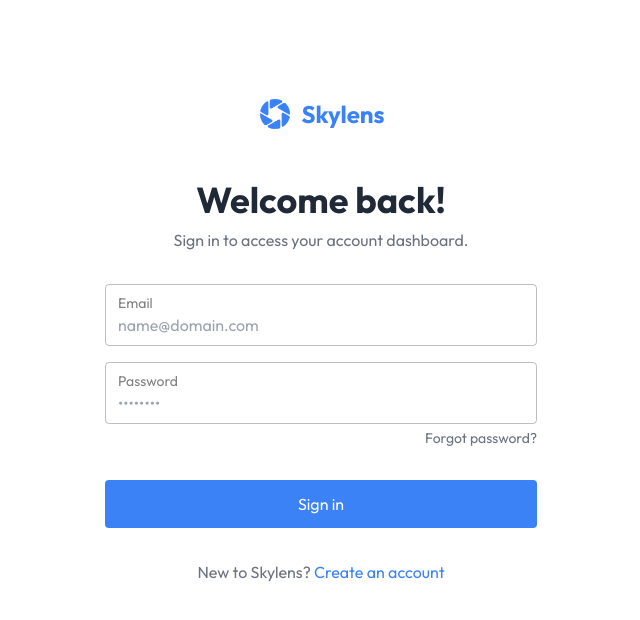
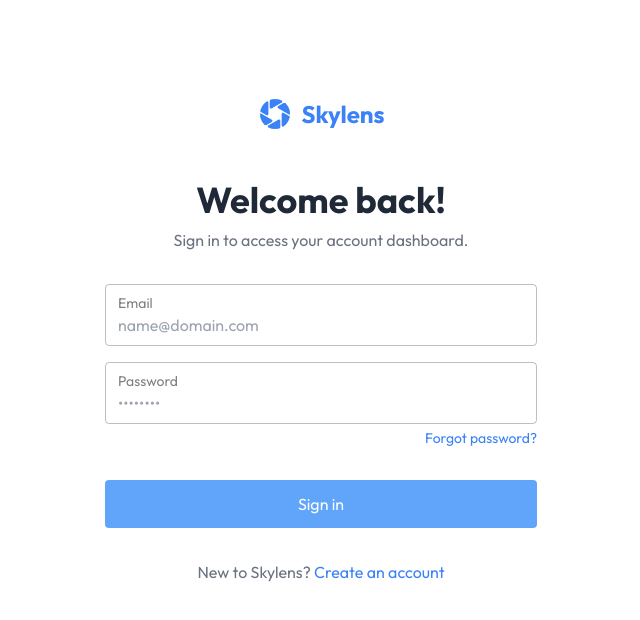
Before and after one commit to edwinkys/document-search, a SvelteKit app in the folder web/: page /sign-in in a window 1280 px wide. Shown: the top 620 px of the page, without its empty margins (319-959 px from the left). Built offline with nearby package versions, Linux system fonts and the light colour scheme.

Commit message:
feat(web): improve auth button ux and input validation

```diff
--- a/web/src/app.css
+++ b/web/src/app.css
@@ -38,13 +38,27 @@
     @apply text-blue-500;
   }
 
-  a:hover {
+  a:hover,
+  a:focus {
     @apply text-blue-600;
+  }
+
+  a:focus {
+    @apply outline-none underline;
+  }
+
+  button:disabled {
+    @apply cursor-not-allowed;
   }
 
   header {
     @apply flex flex-row items-center bg-white;
     height: 80px;
+  }
+
+  :focus {
+    @apply outline outline-2 outline-offset-2;
+    @apply outline-blue-500 rounded;
   }
 }
 
--- a/web/src/lib/components/fields/new-password.svelte
+++ b/web/src/lib/components/fields/new-password.svelte
@@ -20,6 +20,7 @@
     criteria.uppercase.met = /[A-Z]/.test(password)
     criteria.lowercase.met = /[a-z]/.test(password)
     criteria.numbers.met = /[0-9]/.test(password)
+    criteria = { ...criteria }
   }
 </script>
 
--- a/web/src/lib/components/utils/button.svelte
+++ b/web/src/lib/components/utils/button.svelte
@@ -2,14 +2,10 @@
   export let content: string
   export let type: "primary" | "secondary" = "primary"
   export let action: () => void = () => {}
-
-  const buttonType = {
-    primary: "bg-blue-500 text-white hover:bg-blue-600",
-    secondary: "text-blue-500 border border-blue-500"
-  }
+  export let disabled: boolean = false
 </script>
 
-<button class="button-container space-x-2 {buttonType[type]}" on:click={action}>
+<button class="button-container {type} space-x-2" on:click={action} {disabled}>
   {content}
 </button>
 
@@ -18,4 +14,20 @@
     @apply flex flex-row items-center justify-center;
     @apply px-6 py-3 rounded w-full;
   }
+
+  .button-container.primary {
+    @apply bg-blue-500 text-white;
+  }
+
+  .button-container.primary:hover {
+    @apply bg-blue-600;
+  }
+
+  .button-container.primary:disabled {
+    @apply bg-blue-400;
+  }
+
+  .button-container.secondary {
+    @apply text-blue-500 border border-blue-500;
+  }
 </style>
--- a/web/src/routes/(auth)/create-account/+page.svelte
+++ b/web/src/routes/(auth)/create-account/+page.svelte
@@ -7,7 +7,16 @@
   let email: string = ""
   let password: string = ""
 
-  function createAccount() {}
+  let disabled: boolean = true
+  $: disabled = email.length < 3 || password.length < 8
+
+  async function createAccount() {
+    if (!email || !password) {
+      return
+    }
+
+    disabled = true
+  }
 </script>
 
 <Title title="Create Account" />
@@ -24,7 +33,7 @@
   />
   <NewPassword bind:password />
 </div>
-<Button content="Create account" action={createAccount} />
+<Button content="Create account" action={createAccount} {disabled} />
 <p class="text-center text-gray-500">
   Have an account?
   <a href="/sign-in">Sign in</a>
--- a/web/src/routes/(auth)/reset-password/+page.svelte
+++ b/web/src/routes/(auth)/reset-password/+page.svelte
@@ -5,7 +5,16 @@
 
   let email: string = ""
 
-  function resetPassword() {}
+  let disabled: boolean = true
+  $: disabled = email.length < 3
+
+  async function resetPassword() {
+    if (!email) {
+      return
+    }
+
+    disabled = true
+  }
 </script>
 
 <Title title="Reset Password" />
@@ -20,5 +29,5 @@
     placeholder="name@domain.com"
     bind:value={email}
   />
-  <Button content="Reset password" action={resetPassword} />
+  <Button content="Reset password" action={resetPassword} {disabled} />
 </div>
--- a/web/src/routes/(auth)/sign-in/+page.svelte
+++ b/web/src/routes/(auth)/sign-in/+page.svelte
@@ -6,7 +6,16 @@
   let email: string = ""
   let password: string = ""
 
-  function signIn() {}
+  let disabled: boolean = true
+  $: disabled = email.length < 3 || password.length < 8
+
+  async function signIn() {
+    if (!email || !password) {
+      return
+    }
+
+    disabled = true
+  }
 </script>
 
 <Title title="Sign In" />
@@ -29,12 +38,12 @@
       bind:value={password}
       autocomplete="current-password"
     />
-    <a class="text-right text-sm text-gray-500" href="/reset-password">
-      Forgot password?
-    </a>
+    <p class="text-right text-sm text-gray-500">
+      <a href="/reset-password">Forgot password?</a>
+    </p>
   </div>
 </div>
-<Button content="Sign in" action={signIn} />
+<Button content="Sign in" action={signIn} {disabled} />
 <p class="text-center text-gray-500">
   New to Skylens?
   <a href="/create-account">Create an account</a>
--- a/web/src/routes/(landing)/+page.svelte
+++ b/web/src/routes/(landing)/+page.svelte
@@ -1,4 +1,5 @@
 <script lang="ts">
+  import { goto } from "$app/navigation"
   import Button from "$lib/components/utils/button.svelte"
 </script>
 
@@ -13,9 +14,7 @@
           access!
         </p>
       </div>
-      <a href="/create-account">
-        <Button content="Get started" />
-      </a>
+      <Button content="Get started" action={() => goto("/create-account")} />
     </div>
     <div class="hidden md:flex">
       <img
```
